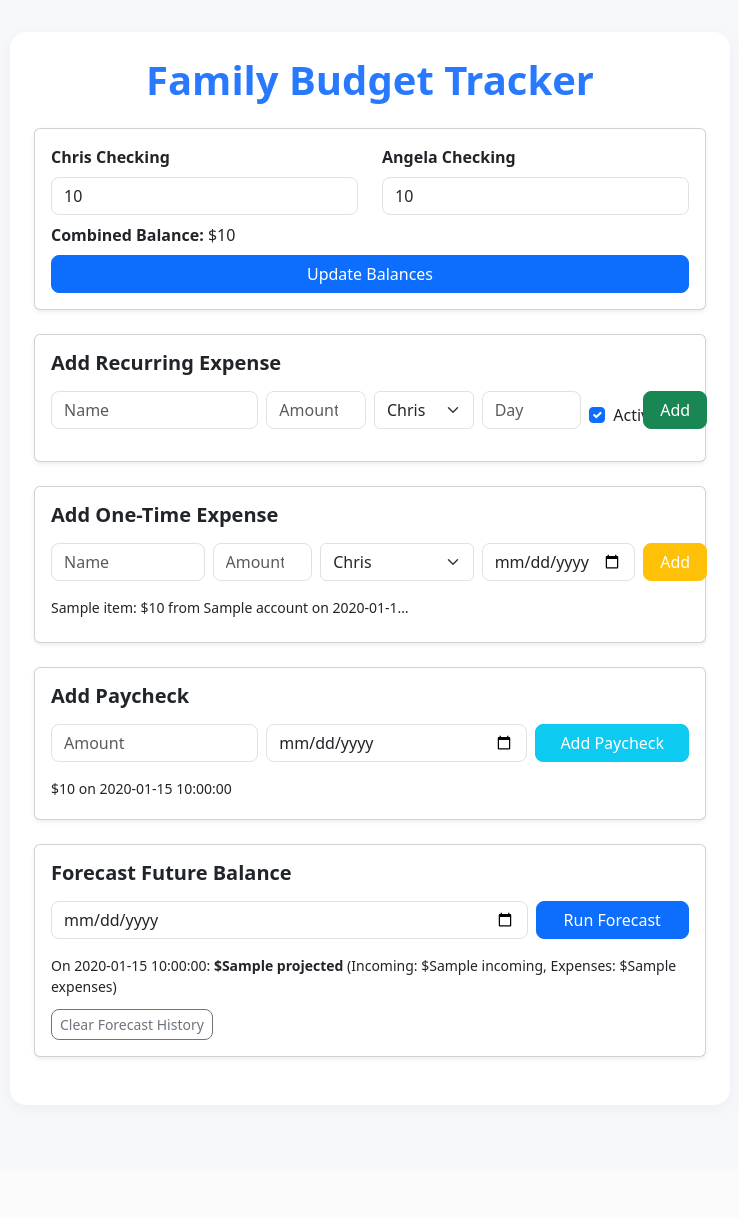
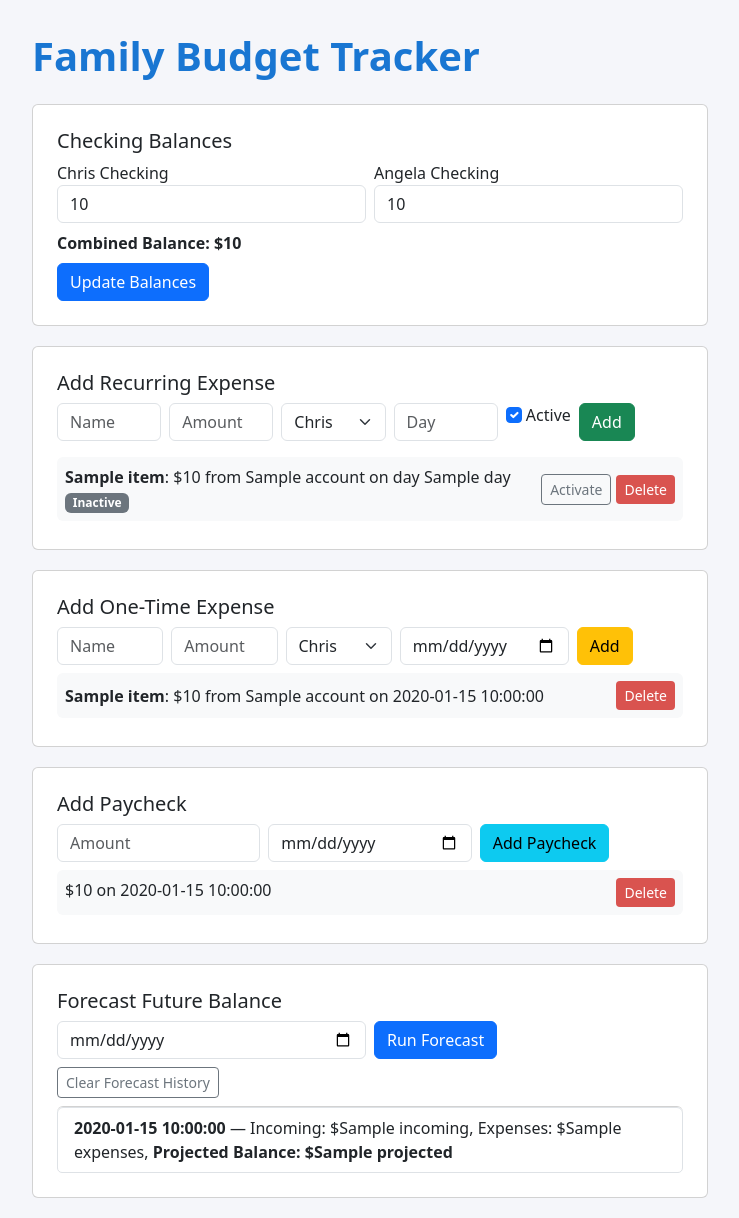
Before and after one commit to Charles-Xavier-Redemption/chess-budget-app, a Flask app: template templates/index.html in a window 1280 px wide. Shown: the whole page, without its empty margins (270-1009 px from the left). Before the commit the page ends 1057 px from the top, so only its background shows below. Run offline with Flask 3, Linux system fonts and the light colour scheme; the template is opened without the code that fills it: most values are stand-ins (such as "Sample title", 1, 10 or a date in 2020).

Commit message:
Update index.html

```diff
--- a/templates/index.html
+++ b/templates/index.html
@@ -4,173 +4,189 @@
     <meta charset="UTF-8">
     <title>Family Budget Tracker</title>
     <meta name="viewport" content="width=device-width, initial-scale=1">
-    <link href="https://cdn.jsdelivr.net/npm/bootstrap@5.3.2/dist/css/bootstrap.min.css" rel="stylesheet">
+    <link href="https://cdn.jsdelivr.net/npm/bootstrap@5.3.3/dist/css/bootstrap.min.css" rel="stylesheet">
     <style>
-        body { background: #f7f8fa; }
-        .container { max-width: 720px; margin-top: 32px; margin-bottom: 64px; background: #fff; border-radius: 16px; box-shadow: 0 4px 16px rgba(100,130,180,0.08);}
-        h1 { font-weight: bold; color: #2979ff; }
-        .form-control, .btn { border-radius: 8px; }
-        .btn-success, .btn-danger, .btn-primary, .btn-warning, .btn-info { min-width: 64px; }
-        .table td, .table th { vertical-align: middle; }
-        @media (max-width: 575px) {
-            .container { max-width: 100%; margin-top: 12px; }
-            h1 { font-size: 1.6rem; }
-        }
+        body { background: #f5f6fa; }
+        .container { max-width: 700px; margin-top: 32px; }
+        .card { margin-bottom: 20px; }
+        .btn-delete { color: #fff; background: #d9534f; border: none; }
     </style>
 </head>
 <body>
-    <div class="container p-4">
-        <h1 class="mb-4 text-center">Family Budget Tracker</h1>
+<div class="container">
+    <h1 class="mb-4" style="color: #1976d2; font-weight: bold;">Family Budget Tracker</h1>
 
-        <!-- Balances -->
-        <form class="card p-3 mb-4 shadow-sm" method="POST">
+    <!-- Checking Balances -->
+    <div class="card p-4">
+        <h5>Checking Balances</h5>
+        <form method="post">
             <input type="hidden" name="form_type" value="update_balances">
-            <div class="row mb-2">
-                <div class="col-12 col-md-6 mb-2 mb-md-0">
-                    <label for="chris_balance" class="form-label fw-bold">Chris Checking</label>
-                    <input type="number" step="0.01" class="form-control" id="chris_balance" name="chris_balance" value="{{ chris_balance }}">
+            <div class="row g-2 mb-2">
+                <div class="col">
+                    <label>Chris Checking</label>
+                    <input type="number" step="0.01" class="form-control" name="chris_balance" value="{{ chris_balance }}">
                 </div>
-                <div class="col-12 col-md-6">
-                    <label for="angela_balance" class="form-label fw-bold">Angela Checking</label>
-                    <input type="number" step="0.01" class="form-control" id="angela_balance" name="angela_balance" value="{{ angela_balance }}">
+                <div class="col">
+                    <label>Angela Checking</label>
+                    <input type="number" step="0.01" class="form-control" name="angela_balance" value="{{ angela_balance }}">
                 </div>
             </div>
-            <div class="mb-2"><strong>Combined Balance:</strong> ${{ combined_balance }}</div>
+            <div class="mb-2">
+                <b>Combined Balance: ${{ combined_balance }}</b>
+            </div>
             <button type="submit" class="btn btn-primary">Update Balances</button>
         </form>
+    </div>
 
     <!-- Recurring Expenses -->
-        <div class="card p-3 mb-4 shadow-sm">
-            <h5 class="fw-bold mb-3">Add Recurring Expense</h5>
-            <form class="row g-2 align-items-end mb-3" method="POST">
+    <div class="card p-4">
+        <h5>Add Recurring Expense</h5>
+        <form method="post" class="mb-2">
             <input type="hidden" name="form_type" value="add_expense">
-                <div class="col-12 col-md-4">
-                    <input type="text" class="form-control" name="name" placeholder="Name" required>
+            <div class="row g-2 mb-2">
+                <div class="col">
+                    <input type="text" class="form-control" name="name" placeholder="Name">
                 </div>
-                <div class="col-6 col-md-2">
-                    <input type="number" step="0.01" class="form-control" name="amount" placeholder="Amount" required>
+                <div class="col">
+                    <input type="number" step="0.01" class="form-control" name="amount" placeholder="Amount">
                 </div>
-                <div class="col-6 col-md-2">
+                <div class="col">
                     <select class="form-select" name="account">
                         <option value="Chris">Chris</option>
                         <option value="Angela">Angela</option>
                     </select>
                 </div>
-                <div class="col-6 col-md-2">
-                    <input type="number" class="form-control" name="day" placeholder="Day" min="1" max="31" required>
+                <div class="col">
+                    <input type="number" class="form-control" name="day" placeholder="Day">
                 </div>
-                <div class="col-6 col-md-1">
-                    <div class="form-check">
-                        <input class="form-check-input" type="checkbox" name="active" checked id="activeRec">
-                        <label class="form-check-label" for="activeRec">Active</label>
+                <div class="col-auto">
+                    <input class="form-check-input" type="checkbox" name="active" checked>
+                    <label class="form-check-label">Active</label>
+                </div>
+                <div class="col">
+                    <button type="submit" class="btn btn-success">Add</button>
                 </div>
             </div>
-                <div class="col-12 col-md-1 d-grid">
-                    <button type="submit" class="btn btn-success">Add</button>
+        </form>
+        {% for item in recurring %}
+        <div class="d-flex align-items-center mb-1 bg-light rounded p-2">
+            <div class="me-3 flex-grow-1">
+                <b>{{ item.name }}</b>: ${{ item.amount }} from {{ item.account }} on day {{ item.day }}
+                <span class="badge {{ 'bg-success' if item.active else 'bg-secondary' }}">
+                    {{ 'Active' if item.active else 'Inactive' }}
+                </span>
             </div>
+            <form method="post" style="margin-right: 5px;">
+                <input type="hidden" name="form_type" value="toggle_expense_active">
+                <input type="hidden" name="idx" value="{{ loop.index0 }}">
+                <button type="submit" class="btn btn-outline-secondary btn-sm">
+                    {{ 'Deactivate' if item.active else 'Activate' }}
+                </button>
             </form>
-            {% for idx, item in enumerate(recurring) %}
-                <form class="row g-2 mb-2 align-items-center" method="POST" style="border-bottom:1px solid #eee;padding-bottom:3px;">
-                    <input type="hidden" name="form_type" value="toggle_or_delete_recurring">
-                    <input type="hidden" name="idx" value="{{ idx }}">
-                    <div class="col-5 col-sm-5 small text-truncate">
-                        {{ item.name }}: ${{ item.amount }} from {{ item.account }} on day {{ item.day }}
+            <form method="post">
+                <input type="hidden" name="form_type" value="delete_expense">
+                <input type="hidden" name="idx" value="{{ loop.index0 }}">
+                <button type="submit" class="btn btn-delete btn-sm">Delete</button>
+            </form>
         </div>
-                    <div class="col-3 col-sm-3">
-                        {% if item.active %}
-                            <span class="badge bg-success">Active</span>
-                        {% else %}
-                            <span class="badge bg-secondary">Inactive</span>
-                        {% endif %}
-                    </div>
-                    <div class="col-2 col-sm-2 d-grid">
-                        <button name="toggle" value="1" class="btn btn-outline-info btn-sm" type="submit">
-                            {% if item.active %}Deactivate{% else %}Activate{% endif %}
-                        </button>
-                    </div>
-                    <div class="col-2 col-sm-2 d-grid">
-                        <button name="delete" value="1" class="btn btn-outline-danger btn-sm" type="submit">Delete</button>
-                    </div>
-                </form>
         {% endfor %}
     </div>
 
     <!-- One-Time Expenses -->
-        <div class="card p-3 mb-4 shadow-sm">
-            <h5 class="fw-bold mb-3">Add One-Time Expense</h5>
-            <form class="row g-2 align-items-end mb-3" method="POST">
+    <div class="card p-4">
+        <h5>Add One-Time Expense</h5>
+        <form method="post" class="mb-2">
             <input type="hidden" name="form_type" value="add_onetime">
-                <div class="col-12 col-md-3">
-                    <input type="text" class="form-control" name="name" placeholder="Name" required>
+            <div class="row g-2">
+                <div class="col">
+                    <input type="text" class="form-control" name="name" placeholder="Name">
                 </div>
-                <div class="col-6 col-md-2">
-                    <input type="number" step="0.01" class="form-control" name="amount" placeholder="Amount" required>
+                <div class="col">
+                    <input type="number" step="0.01" class="form-control" name="amount" placeholder="Amount">
                 </div>
-                <div class="col-6 col-md-3">
+                <div class="col">
                     <select class="form-select" name="account">
                         <option value="Chris">Chris</option>
                         <option value="Angela">Angela</option>
                     </select>
                 </div>
-                <div class="col-12 col-md-3">
-                    <input type="date" class="form-control" name="date" required>
+                <div class="col">
+                    <input type="date" class="form-control" name="date">
                 </div>
-                <div class="col-12 col-md-1 d-grid">
-                    <button type="submit" class="btn btn-warning text-white">Add</button>
+                <div class="col">
+                    <button type="submit" class="btn btn-warning">Add</button>
+                </div>
             </div>
         </form>
         {% for item in one_time %}
-                <div class="row mb-2">
-                    <div class="col-7 small text-truncate">
-                        {{ item.name }}: ${{ item.amount }} from {{ item.account }} on {{ item.date }}
+        <div class="d-flex align-items-center mb-1 bg-light rounded p-2">
+            <div class="me-3 flex-grow-1">
+                <b>{{ item.name }}</b>: ${{ item.amount }} from {{ item.account }} on {{ item.date }}
             </div>
+            <form method="post">
+                <input type="hidden" name="form_type" value="delete_onetime">
+                <input type="hidden" name="idx" value="{{ loop.index0 }}">
+                <button type="submit" class="btn btn-delete btn-sm">Delete</button>
+            </form>
         </div>
         {% endfor %}
     </div>
 
     <!-- Paychecks -->
-        <div class="card p-3 mb-4 shadow-sm">
-            <h5 class="fw-bold mb-3">Add Paycheck</h5>
-            <form class="row g-2 align-items-end mb-3" method="POST">
+    <div class="card p-4">
+        <h5>Add Paycheck</h5>
+        <form method="post" class="mb-2">
             <input type="hidden" name="form_type" value="add_paycheck">
-                <div class="col-6 col-md-4">
-                    <input type="number" step="0.01" class="form-control" name="amount" placeholder="Amount" required>
+            <div class="row g-2">
+                <div class="col">
+                    <input type="number" step="0.01" class="form-control" name="amount" placeholder="Amount">
                 </div>
-                <div class="col-6 col-md-5">
-                    <input type="date" class="form-control" name="date" required>
+                <div class="col">
+                    <input type="date" class="form-control" name="date">
                 </div>
-                <div class="col-12 col-md-3 d-grid">
-                    <button type="submit" class="btn btn-info text-white">Add Paycheck</button>
+                <div class="col">
+                    <button type="submit" class="btn btn-info">Add Paycheck</button>
+                </div>
             </div>
         </form>
         {% for item in paychecks %}
-                <div class="mb-1 small">${{ item.amount }} on {{ item.date }}</div>
+        <div class="mb-1 bg-light rounded p-2">
+            ${{ item.amount }} on {{ item.date }}
+            <form method="post" class="d-inline">
+                <input type="hidden" name="form_type" value="delete_paycheck">
+                <input type="hidden" name="idx" value="{{ loop.index0 }}">
+                <button type="submit" class="btn btn-delete btn-sm float-end">Delete</button>
+            </form>
+        </div>
         {% endfor %}
     </div>
 
-        <!-- Forecast -->
-        <div class="card p-3 mb-4 shadow-sm">
-            <h5 class="fw-bold mb-3">Forecast Future Balance</h5>
-            <form class="row g-2 align-items-end mb-3" method="POST">
+    <!-- Forecast Section -->
+    <div class="card p-4">
+        <h5>Forecast Future Balance</h5>
+        <form method="post" class="row g-2 mb-2">
             <input type="hidden" name="form_type" value="forecast">
-                <div class="col-9">
+            <div class="col">
                 <input type="date" class="form-control" name="forecast_date" required>
             </div>
-                <div class="col-3 d-grid">
+            <div class="col">
                 <button type="submit" class="btn btn-primary">Run Forecast</button>
             </div>
         </form>
-            <div>
-                {% for item in forecasts %}
-                    <div class="mb-1 small">
-                        On {{ item.date }}: <strong>${{ item.projected }}</strong> (Incoming: ${{ item.incoming }}, Expenses: ${{ item.expenses }})
-                    </div>
-                {% endfor %}
-            </div>
-            <form method="POST" class="mt-2">
+        <form method="post" class="mb-2">
             <input type="hidden" name="form_type" value="clear_forecast">
             <button type="submit" class="btn btn-outline-secondary btn-sm">Clear Forecast History</button>
         </form>
+        {% if forecasts %}
+        <ul class="list-group">
+            {% for forecast in forecasts %}
+            <li class="list-group-item">
+                <b>{{ forecast.date }}</b> — Incoming: ${{ forecast.incoming }}, Expenses: ${{ forecast.expenses }},
+                <b>Projected Balance: ${{ forecast.projected }}</b>
+            </li>
+            {% endfor %}
+        </ul>
+        {% endif %}
     </div>
 </div>
 </body>
```
Lines whose indentation alone changed are shown as unchanged.
